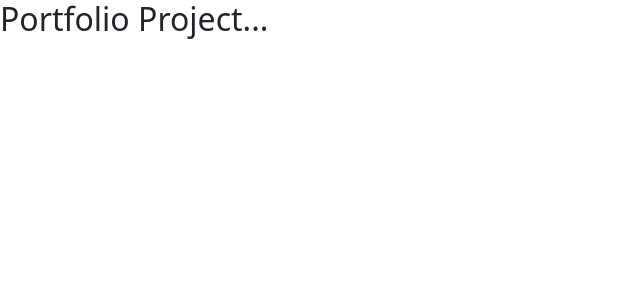
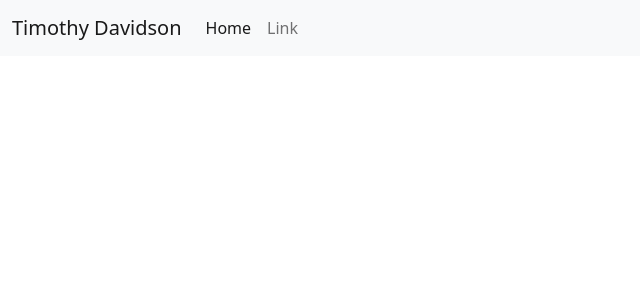
Before and after one commit to timdavidson2/react-portfolio, a React (Create React App) app in the folder portfolio/: page / in a window 1280 px wide. Shown: the top 300 px of the page, without its empty margins (0-640 px from the left). Built offline with nearby package versions, Linux system fonts and the light colour scheme.

Commit message:
add navbar

```diff
--- a/portfolio/src/App.js
+++ b/portfolio/src/App.js
@@ -1,7 +1,8 @@
 import "./App.css";
 import "bootstrap/dist/css/bootstrap.min.css";
+import Navbar from "./components/Navbar";
 function App() {
-  return <h2>Portfolio Project...</h2>;
+  return <Navbar />;
 }
 
 export default App;
--- /dev/null
+++ b/portfolio/src/components/Navbar.js
@@ -0,0 +1,39 @@
+import React from "react";
+const Navbar = () => {
+  return (
+    <nav className="navbar navbar-expand-lg navbar-light bg-light">
+      <div className="container-fluid">
+        <a className="navbar-brand" href="#">
+          Timothy Davidson
+        </a>
+        <button
+          className="navbar-toggler"
+          type="button"
+          data-bs-toggle="collapse"
+          data-bs-target="#navbarSupportedContent"
+          aria-controls="navbarSupportedContent"
+          aria-expanded="false"
+          aria-label="Toggle navigation"
+        >
+          <span className="navbar-toggler-icon"></span>
+        </button>
+        <div className="collapse navbar-collapse" id="navbarSupportedContent">
+          <ul className="navbar-nav me-auto mb-2 mb-lg-0">
+            <li className="nav-item">
+              <a className="nav-link active" aria-current="page" href="#">
+                Home
+              </a>
+            </li>
+            <li className="nav-item">
+              <a className="nav-link" href="#">
+                Link
+              </a>
+            </li>
+          </ul>
+        </div>
+      </div>
+    </nav>
+  );
+};
+
+export default Navbar;
```
Also changed, not shown: 1 other file (tests, documents, lock files or other folders).
